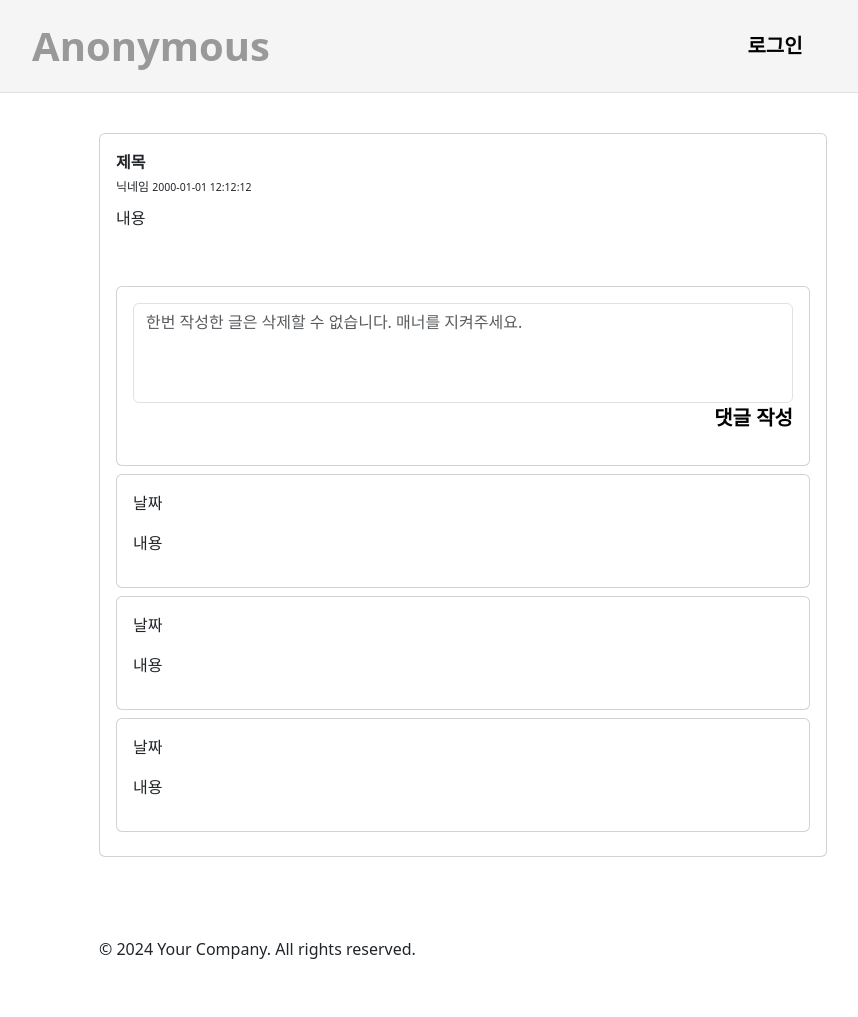
After one commit to hayannn/Django-anonymous, a Django app: template templates/page/post_detail.html in a window 1280 px wide. The commit adds this page. Shown: the whole page, without its empty margins (177-1035 px from the left). Run offline with Django 3.2, Linux system fonts and the light colour scheme; the template is opened without the code that fills it, so the values that code supplies are empty.

Commit message:
feat: 22강 프론트엔드 게시판 상세 페이, 댓글 구현

```diff
--- a/anonymous/urls.py
+++ b/anonymous/urls.py
@@ -1,11 +1,13 @@
 from django.urls import path
-from board.views import board, post_write
+from board.views import board, post_write, post_detail
 from user.views import signin, signup, sign_out
 
 urlpatterns = [
     path("", board, name="board"),
     path("user/signin", signin, name = "signin"),
     path("user/signup", signup, name="signup"),
+
     path("user/signout", sign_out, name="signout"),
-    path("post/write", post_write, name="post_write")
+    path("post/write", post_write, name="post_write"),
+    path("post/<int:post_id>", post_detail, name="post_detail"),
 ]
--- a/templates/component/nav.html
+++ b/templates/component/nav.html
@@ -1,4 +1,4 @@
-<div class="row text-center border-bottom align-items-center" style="width: 100%;margin:0">
+<div class="row text-center border-bottom align-items-center p-3" style="width: 100%;margin:0;background-color: #f5f5f5">
         <div class="col">
             <a class="text-decoration-none fs-1"
             style="font-weight: bold;color: #999999;"
@@ -6,12 +6,17 @@
             >Anonymous</a>
         </div>
         <div class="col">
+            <div class="col">
                 {% if request.user.is_authenticated %}
-            <p class="m-0">{{ request.user.nickname }}</p>
+                    <p class="m-0"
+                    style="font-size: 20px;">👩🏻‍💻 {{ request.user.nickname }} 님</p>
+
+                    <div class="col">
                         <a class="text-decoration-none fs-5"
                         style="font-weight: bold;color: #C60000;"
                         href="{% url 'post_write' %}"
                         >글쓰기</a>
+
                         <a class="text-decoration-none fs-5"
                         style="font-weight: bold;color: black;"
                         href="{% url 'signout' %}"
@@ -24,3 +29,5 @@
                     {% endif %}
                 </div>
             </div>
+        </div>
+</div>
--- /dev/null
+++ b/templates/page/post_detail.html
@@ -0,0 +1,72 @@
+{% extends "common/base.html" %}
+
+{% block content %}
+<div class="card">
+    <div class="card-body">
+        <div class="row">
+            <div class="col">
+                <p class="card-title"
+                style="font-weight: bold;"
+                >제목</p>
+                <p class="card-subtitle"
+                style="font-size: 12px;"
+                >닉네임 <small>2000-01-01 12:12:12</small></p>
+                <p class="card-text"
+                style="margin-top: 10px;"
+                >내용</p>
+                <img src="">
+            </div>
+        </div>
+
+        <div class="row text-end" style="margin-top: 40px;">
+            <div class="col">
+                <div class="card">
+                    <div class="card-body">
+                        <form>
+                        <textarea
+                        placeholder="한번 작성한 글은 삭제할 수 없습니다. 매너를 지켜주세요."
+                        class="form-control"
+                        style="resize: none;height: 100px;"></textarea>
+                        <a
+                        class="text-decoration-none fs-5 my-2"
+                        id="write_btn"
+                        style="font-weight: bold;color: black;">댓글 작성</a>
+                        </form>
+                    </div>
+                </div>
+            </div>
+        </div>
+
+        <div class="row my-2">
+            <div class="col">
+                <div class="card">
+                    <div class="card-body">
+                        <p>날짜</p>
+                        <p>내용</p>
+                    </div>
+                </div>
+            </div>
+        </div>
+        <div class="row my-2">
+            <div class="col">
+                <div class="card">
+                    <div class="card-body">
+                        <p>날짜</p>
+                        <p>내용</p>
+                    </div>
+                </div>
+            </div>
+        </div>
+        <div class="row my-2">
+            <div class="col">
+                <div class="card">
+                    <div class="card-body">
+                        <p>날짜</p>
+                        <p>내용</p>
+                    </div>
+                </div>
+            </div>
+        </div>
+    </div>
+</div>
+{% endblock %}
```
Also changed, not shown: board/views.py (+10 -1 lines), templates/page/index.html (+25 -13 lines). Lines whose indentation alone changed are shown as unchanged.
